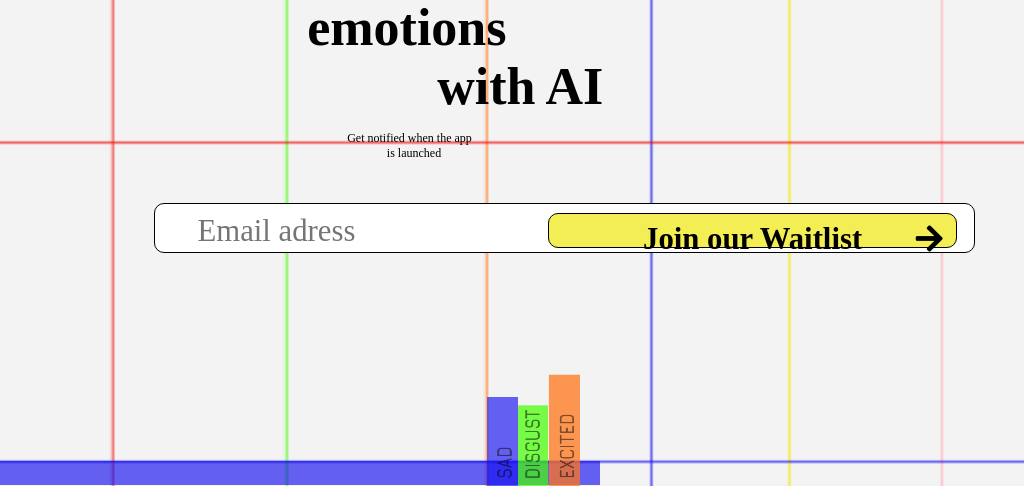
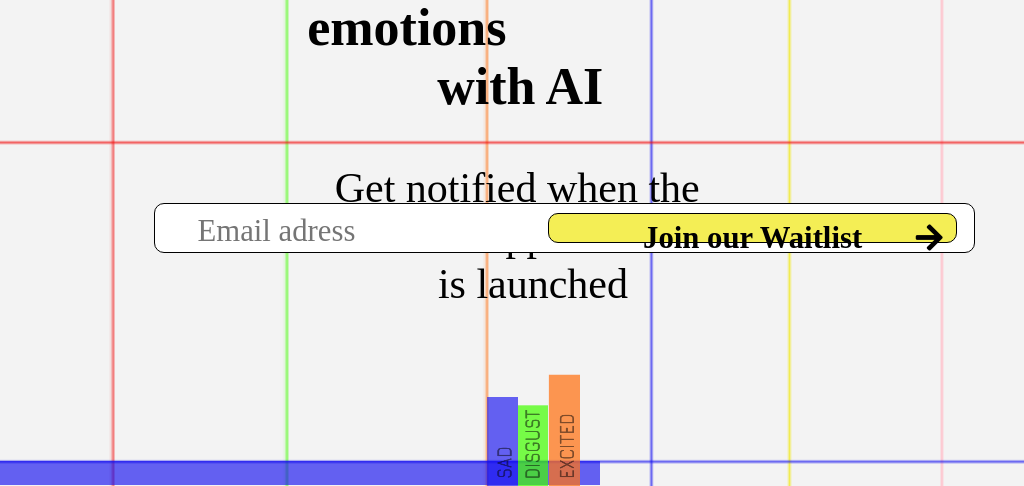
Before and after one commit to sinou00/LandingPage, a Flask app: page / in a window 1024 px wide. Shown: the part 317-803 px from the top of the page. Run offline with Flask 3, Linux system fonts and the light colour scheme; some libraries are stand-ins or nearby versions.

Commit message:
changes4

```diff
--- a/app.py
+++ b/app.py
@@ -29,11 +29,11 @@ def join_waitlist():
         return redirect(url_for("thanks_page"))
 
 if __name__ == '__main__':
-    app.run(debug=True)
+    #app.run(debug=True)
 
     # for deployment with docker
     #app.run(host="0.0.0.0",port=8080)
 
     # for deployment in heroku
-    #port = int(os.environ.get("PORT", 8080))
-    #app.run(host="0.0.0.0", port=port)
+    port = int(os.environ.get("PORT", 8080))
+    app.run(host="0.0.0.0", port=port)
--- a/static/landingtest.css
+++ b/static/landingtest.css
@@ -25,9 +25,10 @@ body {
 
 
 
+
       /* iphone SE */
 
-        @media (max-width: 376px) {
+        @media (max-width: 389px) {
           max-width: 50%;
           left:50%;
           top: 10%;
@@ -72,7 +73,7 @@ body {
 
     /* iphone SE */
 
-    @media (max-width: 376px) {
+    @media (max-width: 389px) {
       max-width: 40%;
       max-height: 40%;
       top: 5%;
@@ -114,7 +115,7 @@ body {
 
 
       /* iphone SE */
-    @media (max-width: 375px) {
+    @media (max-width: 389px) {
 
       left:15%;
       top: 30%;
@@ -132,7 +133,7 @@ body {
 
       /* Ipad mini*/
 
-      @media (min-width:445px) and (max-width: 768px) {
+      @media (min-width:436px) and (max-width: 819px) {
 
         left:20%;
         top: 32%;
@@ -171,14 +172,16 @@ body {
 
 
       /* iphone SE */
-      @media (max-width: 375px) {
+      @media (min-width:320px) and (max-width: 389px) {
 
        font-size: 32px;
+
+
     }
 
        /* iphone 14 pro */
 
-       @media (min-width:390px) and (max-width: 435px) {
+       @media (min-width:380px) and (max-width: 767px) {
 
         font-size: 32px;
 
@@ -220,7 +223,7 @@ body {
 
 
     /* iphone SE */
-    @media (max-width: 375px) {
+    @media (max-width: 389px) {
 
       font-size: 22px;
       left:10%;
@@ -241,14 +244,7 @@ body {
       font-size: 42px;
    }
 
-    /* Ipad air*/
 
-    @media (min-width:800px) and (max-width: 1024px) {
-
-      font-size: 12px;
-      left:10%;
-
-    }
 
       /* macbook pro */
       @media (min-width:1025px) and (max-width:1440px) {
@@ -355,7 +351,7 @@ body {
 
 .Rectangle46 {
   width: 50%; /* Adjust as needed */
-  height: 73%; /* Adjust as needed */
+  height: 63%; /* Adjust as needed */
   left: 48%; /* Adjust as needed */
   top: 18%; /* Adjust as needed */
   position: absolute;
```
